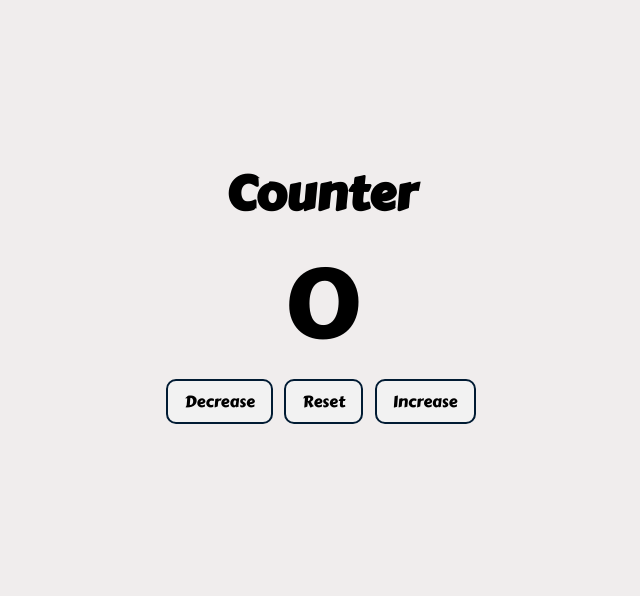
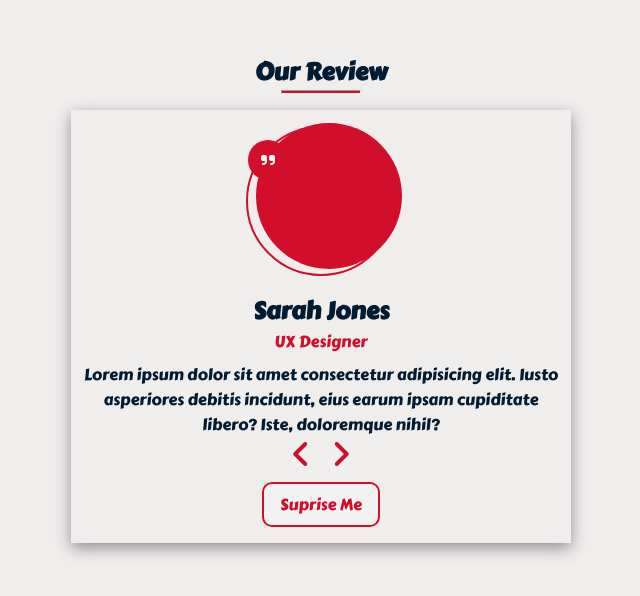
Before and after one commit to arehtunde/JS-practice-projects, a website: page index.html in a window 1280 px wide. Shown: the part 110-706 px from the top of the page, without its empty margins (319-959 px from the left). Drawn offline with Linux system fonts and the light colour scheme.

Commit message:
completed markout and styling

```diff
--- a/index.html
+++ b/index.html
@@ -12,13 +12,31 @@
 </head>
 <body>
   <main class="main">
-    <h1 class="main_heading">Counter</h1>
-    <div class="main_counter">0</div>
-    <div class="main_button">
-      <button class="decrease">Decrease</button>
-      <button class="reset">Reset</button>
-      <button class="increase">Increase</button>
-    </div>
+    <section class="title">
+      <h1>Our Review</h1>
+      <hr class="title-line">
+    </section>
+
+    <section class="info">
+      <div class="img-wrapper">
+        <img src="" alt="" class="img">
+      </div>
+
+      <div class="details">
+        <h4 class="details-name">Sarah Jones</h4>
+        <p class="details-job">UX Designer</p>
+        <p>Lorem ipsum dolor sit amet consectetur adipisicing elit. Iusto
+          asperiores debitis incidunt, eius earum ipsam cupiditate libero?
+          Iste, doloremque nihil?</p>
+      </div>
+
+      <div class="arrow">
+        <button class="arrow-left"><i class="fas fa-angle-left"></i></button>
+        <button class="arrow-left"><i class="fas fa-angle-right"></i></button>
+      </div>
+      <button class="suprise">Suprise Me</button>
+    </section>
   </main>
+  <script src="https://kit.fontawesome.com/8c64d9042a.js" crossorigin="anonymous"></script>
 </body>
 </html>
--- a/src/style.scss
+++ b/src/style.scss
@@ -11,41 +11,115 @@
 }
 
 body {
+  display: grid;
+  place-items: center;
   width: 100%;
   height: 100vh;
-  display: grid;
-  place-items: center;
   background-color: #f0eded;
+  color: #011b33;
   font-family: 'Carter One', cursive;
 }
 
 .main {
+  width: Min(80vw, 70% + 3.125rem, 500px);
+  margin: 0 auto;
   text-align: center;
+}
 
-  &_heading {
-    font-size: clamp(2rem, 1.3846rem + 3.0769vw, 3rem);
-  }
+.title {
+  margin: 1rem 0;
 
-  &_counter {
-    font-size: clamp(4.5rem, 3.5769rem + 4.6154vw, 6rem);
+  &-line {
+    height: 0.25rem;
+    width: 5rem;
+    margin: 0 auto;
+    background-color: #d10f2a;
   }
 }
 
-button {
+.info {
+  padding: 1rem .5rem;
+  box-shadow: 0px 5px 15px 0px rgba(0,0,0,0.4);
+}
+
+img {
+  background-color: #011b33;
+}
+
+.img-wrapper {
+  position: relative;
+  width: 150px;
+  height: 150px;
+  border: 2px solid #d10f2a;
+  border-radius: 50%;
+  margin: 0 auto 1rem auto;
+
+  &::before {
+    display: grid;
+    place-items: center;
+    position: absolute;
+    top: 12px;
+    left: 0;
+    content: "\f10e";
+    width: 40px;
+    height: 40px;
+    background-color: #d10f2a;
+    color: #f2f2f2;
+    border-radius: 50%;
+    font-family: "Font Awesome 5 Free";
+    font-weight: 900;
+    font-size: 1rem;
+  }
+
+  &::after {
+    content: "";
+    width: 100%;
+    height: 100%;
+    background-color: #d10f2a;
+    position: absolute;
+    top: -5px;
+    right: -8px;
+    border-radius: 50%;
+    z-index: -1;
+  }
+}
+
+.details {
+
+  &-name {
+    font-size: clamp(1.2rem, 0.6667rem + 2.6667vw, 1.5rem);
+  }
+
+  &-job {
+    color: #d10f2a;
+    margin-bottom: .5rem;
+  }
+}
+
+.arrow {
+
+  &-left {
+    margin: 0 .5rem;
+    font-size: 2rem;
+    border: none;
+    color: #d10f2a;
+    cursor: pointer;
+  }
+}
+
+.suprise {
   padding: .5rem 1rem;
+  margin-top: .5rem;
+  color: #d10f2a;
   background-color: #f2f2f2;
-  border: 2px solid #011b33;
+  border: 2px solid #d10f2a;
   border-radius: 10px;
   font-size: inherit;
   font-family: inherit;
   cursor: pointer;
 
   &:hover {
-    background-color: #011b33;
+    background-color: #d10f2a;
     color: #f2f2f2;
   }
-
-  &:nth-child(2n) {
-    margin: 0 .5rem;
-  }
 }
```
Also changed, not shown: dist/style.css, src/style.css, 1 other file.
